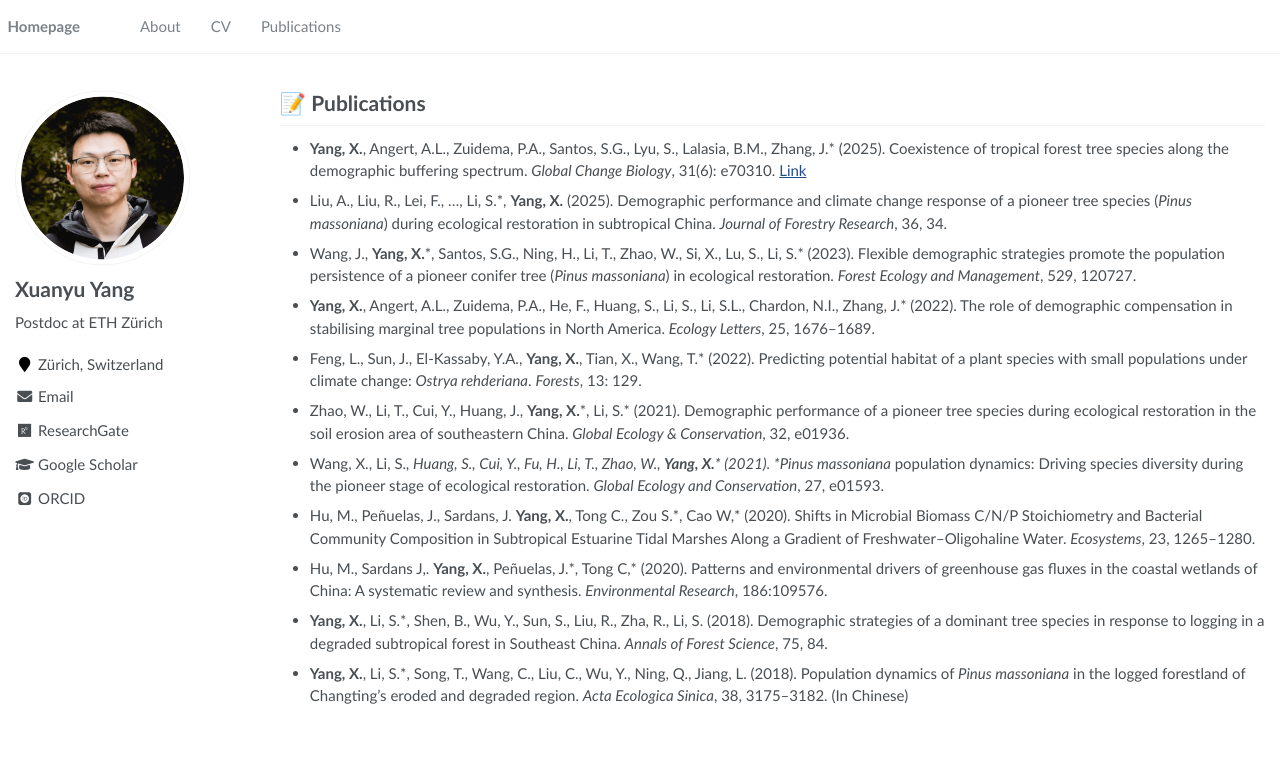
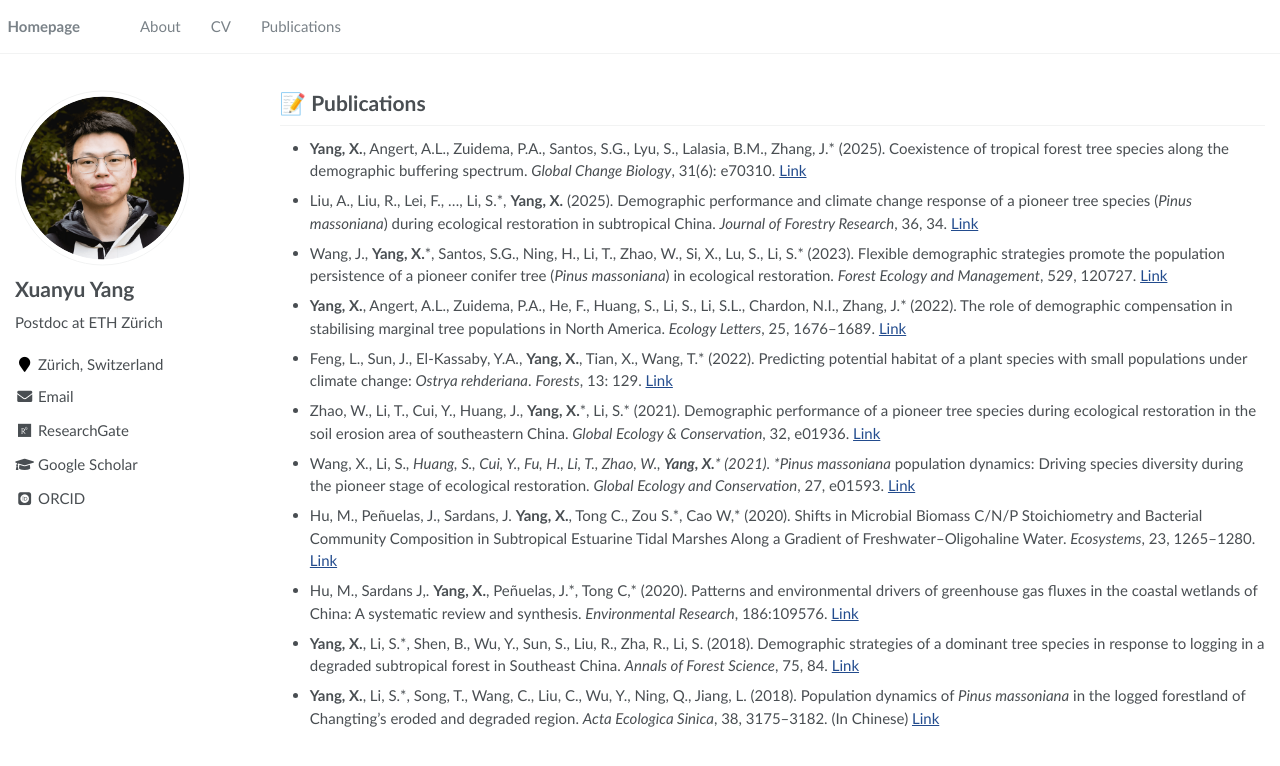
Before and after one commit to Xianyu-Yang/xianyu-yang.github.io, a Jekyll site: the page built from _pages/publications.md, in a window 1280 px wide. Shown: the top 766 px of the page. Built offline with Jekyll 4.4.1, drawn with Linux system fonts in a browser that asks for light colours; some web fonts are replaced.

Commit message:
Update publications.md

```diff
--- a/_pages/publications.md
+++ b/_pages/publications.md
@@ -8,22 +8,22 @@ author_profile: true
 # 📝 Publications
 - **Yang, X.**, Angert, A.L., Zuidema, P.A., Santos, S.G., Lyu, S., Lalasia, B.M., Zhang, J.\* (2025). Coexistence of tropical forest tree species along the demographic buffering spectrum. _Global Change Biology_, 31(6): e70310. [Link](https://onlinelibrary.wiley.com/doi/10.1111/gcb.70310){:target="_blank"}
 
-- Liu, A., Liu, R., Lei, F., …, Li, S.\*, **Yang, X.** (2025). Demographic performance and climate change response of a pioneer tree species (*Pinus massoniana*) during ecological restoration in subtropical China. _Journal of Forestry Research_, 36, 34.
+- Liu, A., Liu, R., Lei, F., …, Li, S.\*, **Yang, X.** (2025). Demographic performance and climate change response of a pioneer tree species (*Pinus massoniana*) during ecological restoration in subtropical China. _Journal of Forestry Research_, 36, 34. [Link](https://link.springer.com/article/10.1007/s11676-025-01831-0){:target="_blank"}
 
-- Wang, J., **Yang, X.**\*, Santos, S.G., Ning, H., Li, T., Zhao, W., Si, X., Lu, S., Li, S.\* (2023). Flexible demographic strategies promote the population persistence of a pioneer conifer tree (*Pinus massoniana*) in ecological restoration. _Forest Ecology and Management_, 529, 120727.
+- Wang, J., **Yang, X.**\*, Santos, S.G., Ning, H., Li, T., Zhao, W., Si, X., Lu, S., Li, S.\* (2023). Flexible demographic strategies promote the population persistence of a pioneer conifer tree (*Pinus massoniana*) in ecological restoration. _Forest Ecology and Management_, 529, 120727. [Link](https://www.sciencedirect.com/science/article/abs/pii/S0378112722007216){:target="_blank"}
 
-- **Yang, X.**, Angert, A.L., Zuidema, P.A., He, F., Huang, S., Li, S., Li, S.L., Chardon, N.I., Zhang, J.\* (2022). The role of demographic compensation in stabilising marginal tree populations in North America. _Ecology Letters_, 25, 1676–1689.
+- **Yang, X.**, Angert, A.L., Zuidema, P.A., He, F., Huang, S., Li, S., Li, S.L., Chardon, N.I., Zhang, J.\* (2022). The role of demographic compensation in stabilising marginal tree populations in North America. _Ecology Letters_, 25, 1676–1689. [Link](https://onlinelibrary.wiley.com/doi/full/10.1111/ele.14028){:target="_blank"}
 
-- Feng, L., Sun, J., El-Kassaby, Y.A., **Yang, X.**, Tian, X., Wang, T.\* (2022). Predicting potential habitat of a plant species with small populations under climate change: *Ostrya rehderiana*. _Forests_, 13: 129.
+- Feng, L., Sun, J., El-Kassaby, Y.A., **Yang, X.**, Tian, X., Wang, T.\* (2022). Predicting potential habitat of a plant species with small populations under climate change: *Ostrya rehderiana*. _Forests_, 13: 129. [Link](https://www.mdpi.com/1999-4907/13/1/129){:target="_blank"}
 
-- Zhao, W., Li, T., Cui, Y., Huang, J., **Yang, X.**\*, Li, S.* (2021). Demographic performance of a pioneer tree species during ecological restoration in the soil erosion area of southeastern China. _Global Ecology & Conservation_, 32, e01936.
+- Zhao, W., Li, T., Cui, Y., Huang, J., **Yang, X.**\*, Li, S.* (2021). Demographic performance of a pioneer tree species during ecological restoration in the soil erosion area of southeastern China. _Global Ecology & Conservation_, 32, e01936. [Link](https://www.sciencedirect.com/science/article/pii/S2351989421004868){:target="_blank"}
 
-- Wang, X., Li, S.*, Huang, S., Cui, Y., Fu, H., Li, T., Zhao, W., **Yang, X.**\* (2021). *Pinus massoniana* population dynamics: Driving species diversity during the pioneer stage of ecological restoration. _Global Ecology and Conservation_, 27, e01593.
+- Wang, X., Li, S.*, Huang, S., Cui, Y., Fu, H., Li, T., Zhao, W., **Yang, X.**\* (2021). *Pinus massoniana* population dynamics: Driving species diversity during the pioneer stage of ecological restoration. _Global Ecology and Conservation_, 27, e01593. [Link](https://www.sciencedirect.com/science/article/pii/S2351989421001438){:target="_blank"}
 
-- Hu, M., Peñuelas, J., Sardans, J. **Yang, X.**, Tong C., Zou S.\*, Cao W,\* (2020). Shifts in Microbial Biomass C/N/P Stoichiometry and Bacterial Community Composition in Subtropical Estuarine Tidal Marshes Along a Gradient of Freshwater–Oligohaline Water. _Ecosystems_, 23, 1265–1280.
+- Hu, M., Peñuelas, J., Sardans, J. **Yang, X.**, Tong C., Zou S.\*, Cao W,\* (2020). Shifts in Microbial Biomass C/N/P Stoichiometry and Bacterial Community Composition in Subtropical Estuarine Tidal Marshes Along a Gradient of Freshwater–Oligohaline Water. _Ecosystems_, 23, 1265–1280. [Link](https://link.springer.com/article/10.1007/s10021-019-00468-5){:target="_blank"}
 
-- Hu, M., Sardans J,. **Yang, X.**, Peñuelas, J.\*, Tong C,\* (2020). Patterns and environmental drivers of greenhouse gas fluxes in the coastal wetlands of China: A systematic review and synthesis. _Environmental Research_, 186:109576.
+- Hu, M., Sardans J,. **Yang, X.**, Peñuelas, J.\*, Tong C,\* (2020). Patterns and environmental drivers of greenhouse gas fluxes in the coastal wetlands of China: A systematic review and synthesis. _Environmental Research_, 186:109576. [Link](https://www.sciencedirect.com/science/article/abs/pii/S0013935120304692){:target="_blank"}
 
-- **Yang, X.**, Li, S.\*, Shen, B., Wu, Y., Sun, S., Liu, R., Zha, R., Li, S. (2018). Demographic strategies of a dominant tree species in response to logging in a degraded subtropical forest in Southeast China. _Annals of Forest Science_, 75, 84.
+- **Yang, X.**, Li, S.\*, Shen, B., Wu, Y., Sun, S., Liu, R., Zha, R., Li, S. (2018). Demographic strategies of a dominant tree species in response to logging in a degraded subtropical forest in Southeast China. _Annals of Forest Science_, 75, 84. [Link](https://link.springer.com/article/10.1007/s13595-018-0764-0){:target="_blank"}
 
-- **Yang, X.**, Li, S.\*, Song, T., Wang, C., Liu, C., Wu, Y., Ning, Q., Jiang, L. (2018). Population dynamics of *Pinus massoniana* in the logged forestland of Changting’s eroded and degraded region. _Acta Ecologica Sinica_, 38, 3175–3182. (In Chinese)
+- **Yang, X.**, Li, S.\*, Song, T., Wang, C., Liu, C., Wu, Y., Ning, Q., Jiang, L. (2018). Population dynamics of *Pinus massoniana* in the logged forestland of Changting’s eroded and degraded region. _Acta Ecologica Sinica_, 38, 3175–3182. (In Chinese) [Link](https://www.ecologica.cn/stxb/article/abstract/stxb201706261148){:target="_blank"}
```
